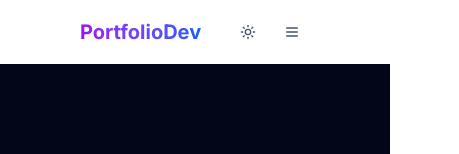
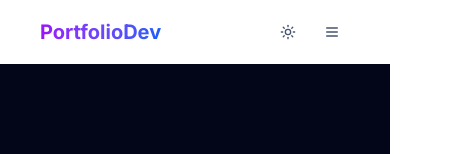
Before and after one commit to DevanoAlif22/portfolio-dev, a Next.js app: page /work/1 in a window 390 px wide. Shown: the top 154 px of the page, 459 px wide, since content can reach past the window. Built offline with nearby package versions, Linux system fonts and the light colour scheme.

Commit message:
fix : navbar

```diff
--- a/app/work/[id]/page.tsx
+++ b/app/work/[id]/page.tsx
@@ -41,7 +41,7 @@ export default function WorkDetail({ params }: { params: { id: string } }) {
   return (
     <div className="min-h-screen bg-slate-950 text-white">
       <div className="py-20 px-10 md:px-0">
-        <div className="container max-w-8xl px-20 mx-auto">
+        <div className="container px-0 md:px-20 mx-auto">
           <Button
             asChild
             variant="ghost"
--- a/components/navbar.tsx
+++ b/components/navbar.tsx
@@ -55,7 +55,7 @@ export default function Navbar() {
             : "bg-transparent"
         }`}
       >
-        <div className="container mx-auto px-20">
+        <div className="container mx-auto px-10 md:px-20">
           <div className="flex h-16 items-center justify-between">
             {/* Logo */}
             <Link
```
